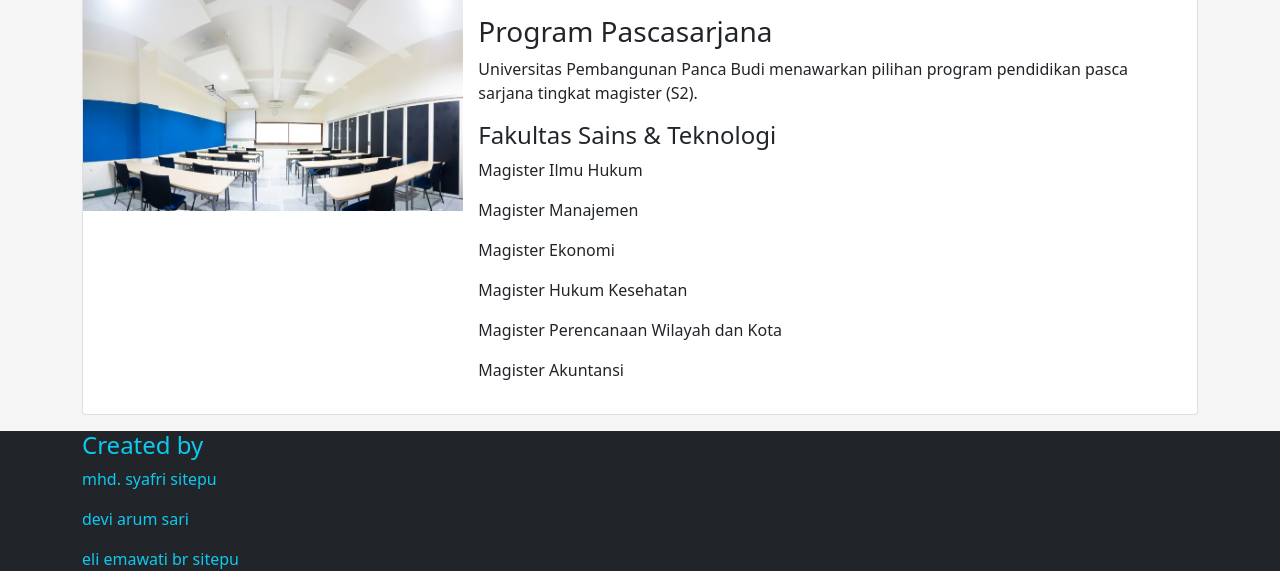
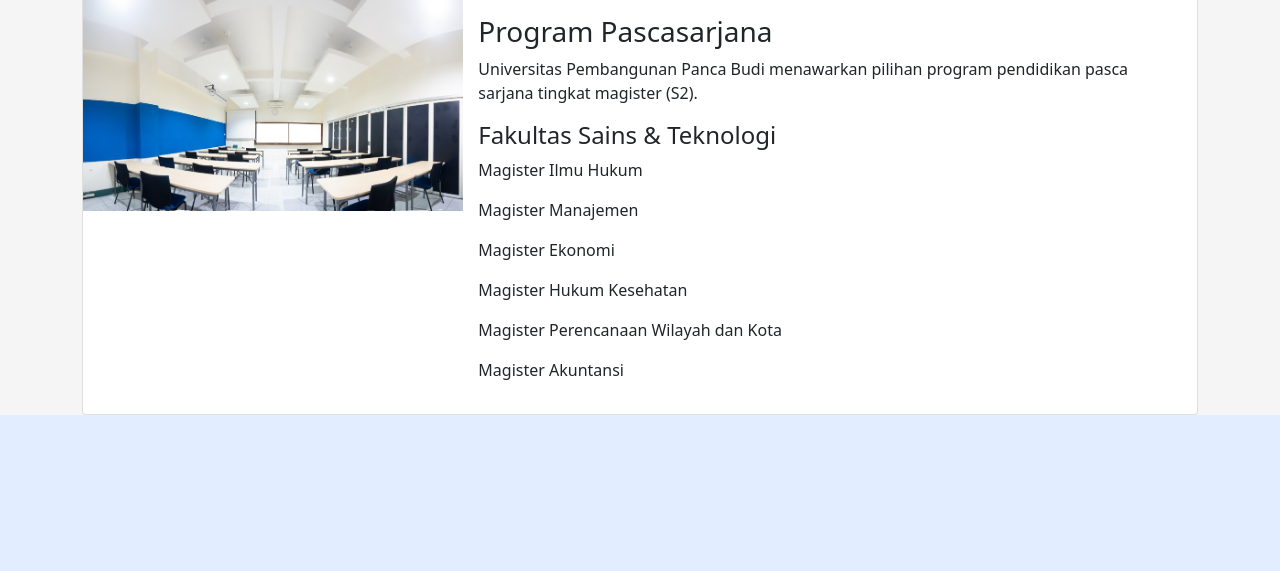
Before and after one commit to syafri-sitepu/tugas-web, a CodeIgniter 4 app: template app/Views/dashboard.php in a window 1280 px wide. Shown: the part 2160-2731 px from the top of the page. After the commit the page ends 2575 px from the top, so only its background shows below. Run offline with PHP 8.4 and a stand-in for CodeIgniter, Linux system fonts and the light colour scheme; the template is opened without the code that fills it, so the values that code supplies are empty; some libraries are stand-ins or nearby versions.

Commit message:
buat tampilan

```diff
--- a/app/Views/dashboard.php
+++ b/app/Views/dashboard.php
@@ -146,10 +146,7 @@
     <!-- footer -->
     <footer class="text-info bg-dark">
       <div class="container">
-        <h4>Created by</h4>
-        <p>mhd. syafri sitepu</p>
-        <p>devi arum sari</p>
-        <p>eli emawati br sitepu</p>
+
       </div>
     </p></footer>
     <!-- akhir footer -->
```
